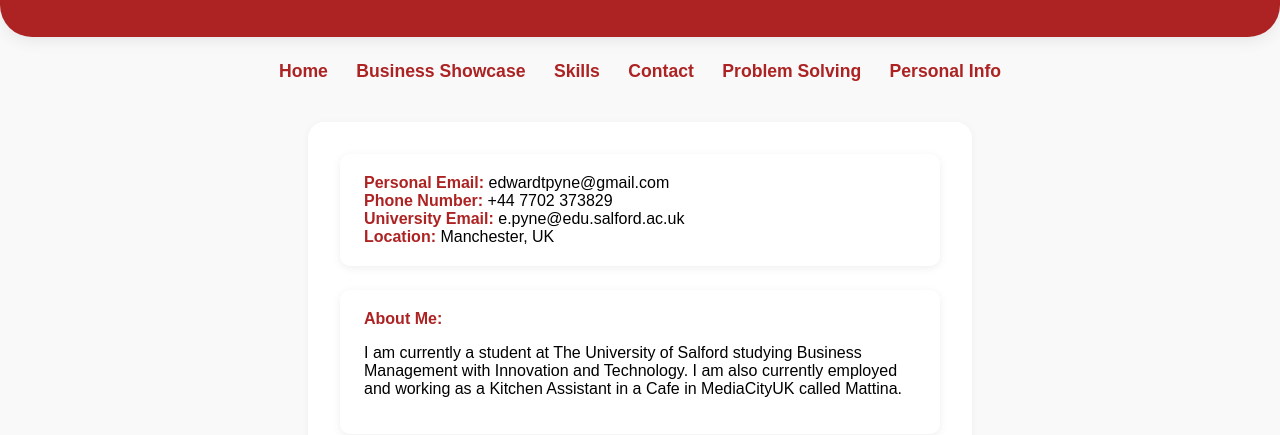
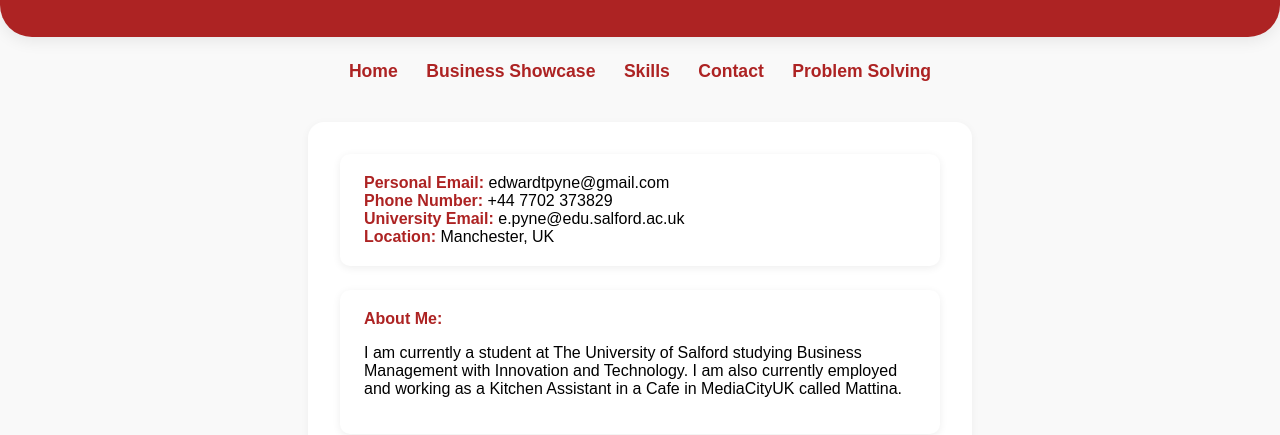
Before and after one commit to EdwardP16/Ed_Web_Application, a plain HTML site: page contact.html in a window 1280 px wide. Shown: the part 141-576 px from the top of the page. Drawn offline with Linux system fonts and the light colour scheme.

Commit message:
Update contact.html

```diff
--- a/contact.html
+++ b/contact.html
@@ -63,7 +63,6 @@
         <a href="skills.html">Skills</a>
         <a href="contact.html">Contact</a>
         <a href="problem-solving.html">Problem Solving</a>
-        <a href="personal-info.html">Personal Info</a>
     </nav>
     <div class="main-content">
         <div class="info-box">
```
